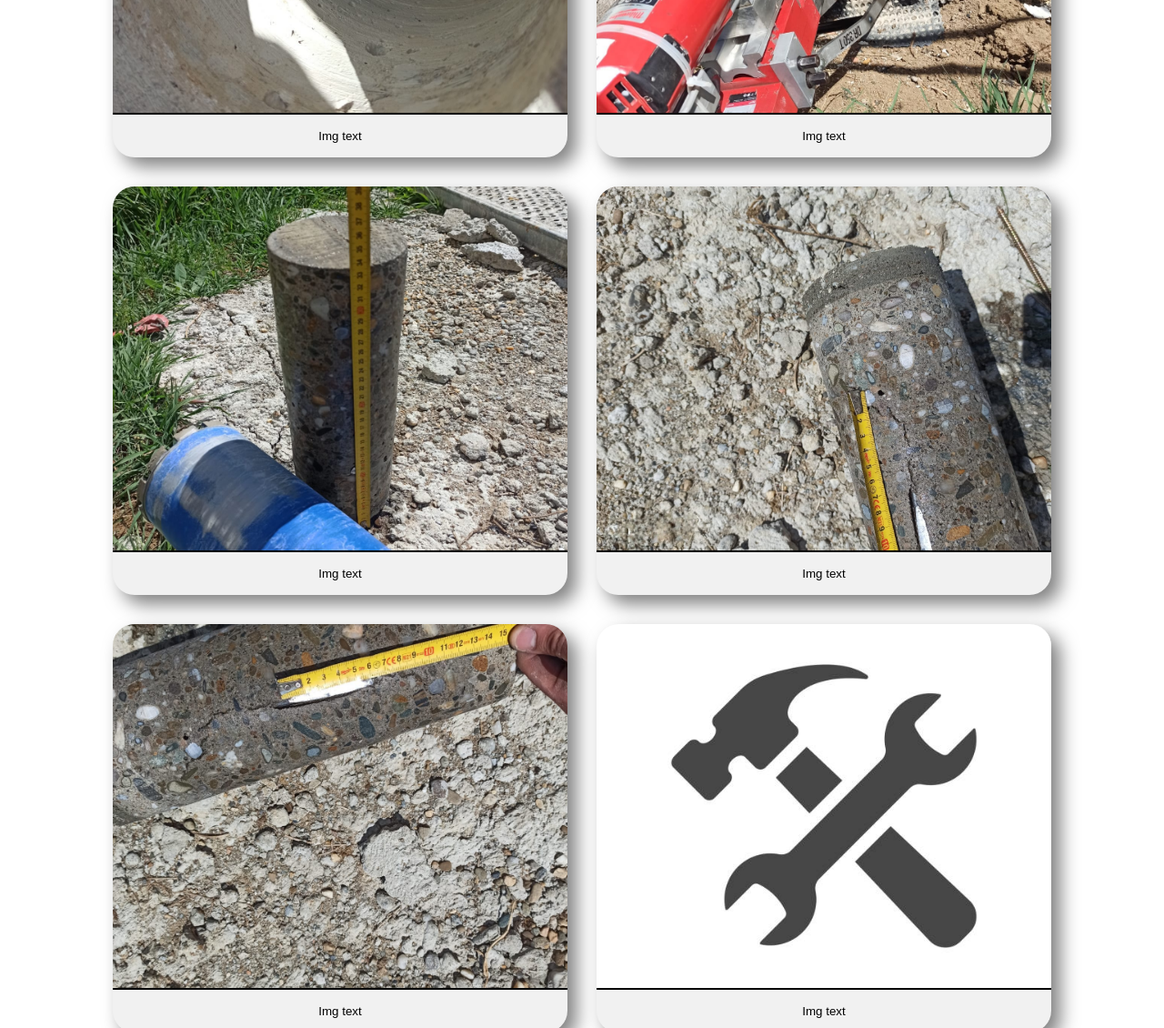
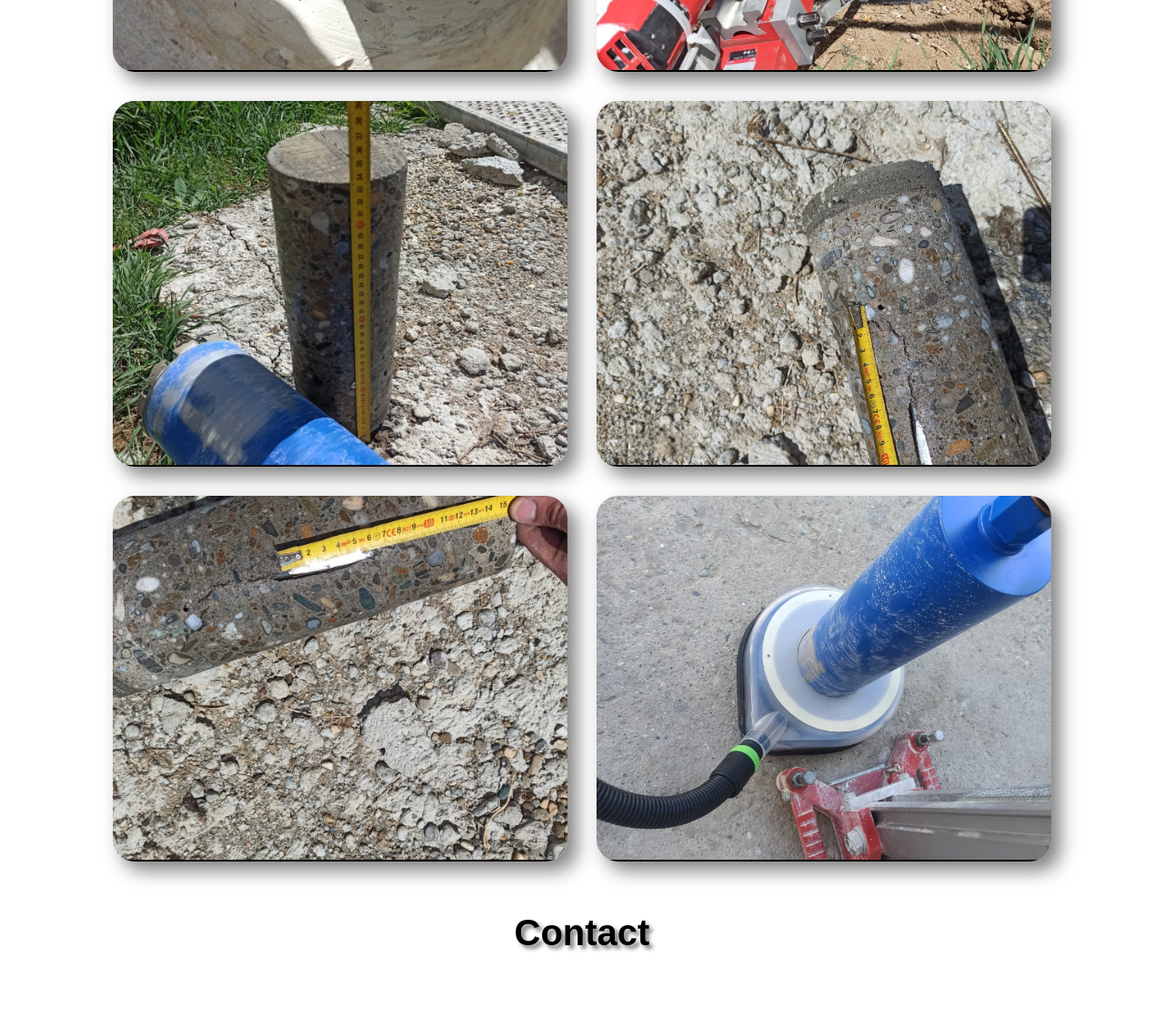
Before and after one commit to BogdanBargaoanu/AdvertisingWebpage, a plain HTML site: page index.html in a window 1280 px wide. Shown: the part 2150-3280 px from the top of the page at 91% size. Drawn offline with Linux system fonts and the light colour scheme.

Commit message:
logo + last image

```diff
--- a/index.html
+++ b/index.html
@@ -6,6 +6,7 @@
     <meta name="viewport" content="width=device-width, initial-scale=1.0">
     <link rel="stylesheet" href="styles.css">
     <link rel="stylesheet" href="https://cdnjs.cloudflare.com/ajax/libs/font-awesome/5.15.3/css/all.min.css">
+    <link rel="icon" href="resources/logo.png" type="image/x-icon">
     <title>Corexa - Servicii de carotare</title>
 </head>
 
@@ -32,10 +33,10 @@
 
         <div class="image-container">
             <div class="image-box">
-                <img src="resources/img3.jpg" alt="test image" class="image"><small>Img text</small>
+                <img src="resources/img3.jpg" alt="test image" class="image"><!--<small>Img text</small>-->
             </div>
             <div class="image-box">
-                <img src="resources/img5.jpg" alt="test image" class="image"><small>Img text</small>
+                <img src="resources/img5.jpg" alt="test image" class="image"><!--<small>Img text</small>-->
             </div>
         </div>
         <p>Contactati-ne pentru o <b class="red">oferta si/sau programarea unei lucrari, la orice ora</b>.</p>
@@ -53,22 +54,22 @@
         <h1>Servicii</h1>
         <div class="image-container-servicii">
             <div class="image-box image-box-servicii">
-                <img src="resources/img1.jpg" alt="test image" class="image"><small>Img text</small>
+                <img src="resources/img1.jpg" alt="test image" class="image"><!--<small>Img text</small>-->
             </div>
             <div class="image-box image-box-servicii">
-                <img src="resources/img2.jpg" alt="test image" class="image"><small>Img text</small>
+                <img src="resources/img2.jpg" alt="test image" class="image"><!--<small>Img text</small>-->
             </div>
             <div class="image-box image-box-servicii">
-                <img src="resources/img4.jpg" alt="test image" class="image"><small>Img text</small>
+                <img src="resources/img4.jpg" alt="test image" class="image"><!--<small>Img text</small>-->
             </div>
             <div class="image-box image-box-servicii">
-                <img src="resources/img6.jpg" alt="test image" class="image"><small>Img text</small>
+                <img src="resources/img6.jpg" alt="test image" class="image"><!--<small>Img text</small>-->
             </div>
             <div class="image-box image-box-servicii">
-                <img src="resources/img7.jpg" alt="test image" class="image"><small>Img text</small>
+                <img src="resources/img7.jpg" alt="test image" class="image"><!--<small>Img text</small>-->
             </div>
             <div class="image-box image-box-servicii">
-                <img src="resources/testimage.jpg" alt="test image" class="image"><small>Img text</small>
+                <img src="resources/img8.jpg" alt="test image" class="image"><!--<small>Img text</small>-->
             </div>
         </div>
         <p class="last-paragraph"></p>
```
Also changed, not shown: resources/img8.jpg (added), resources/logo.png (added).
